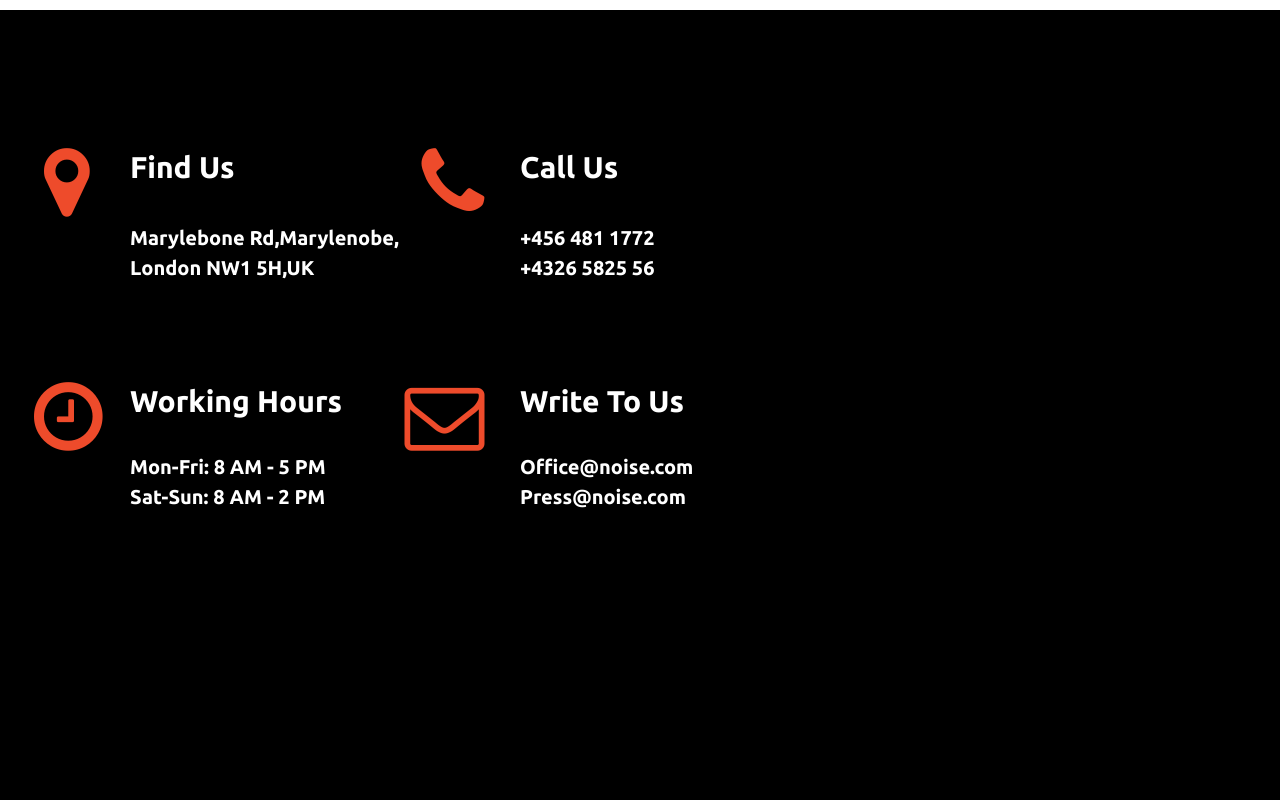
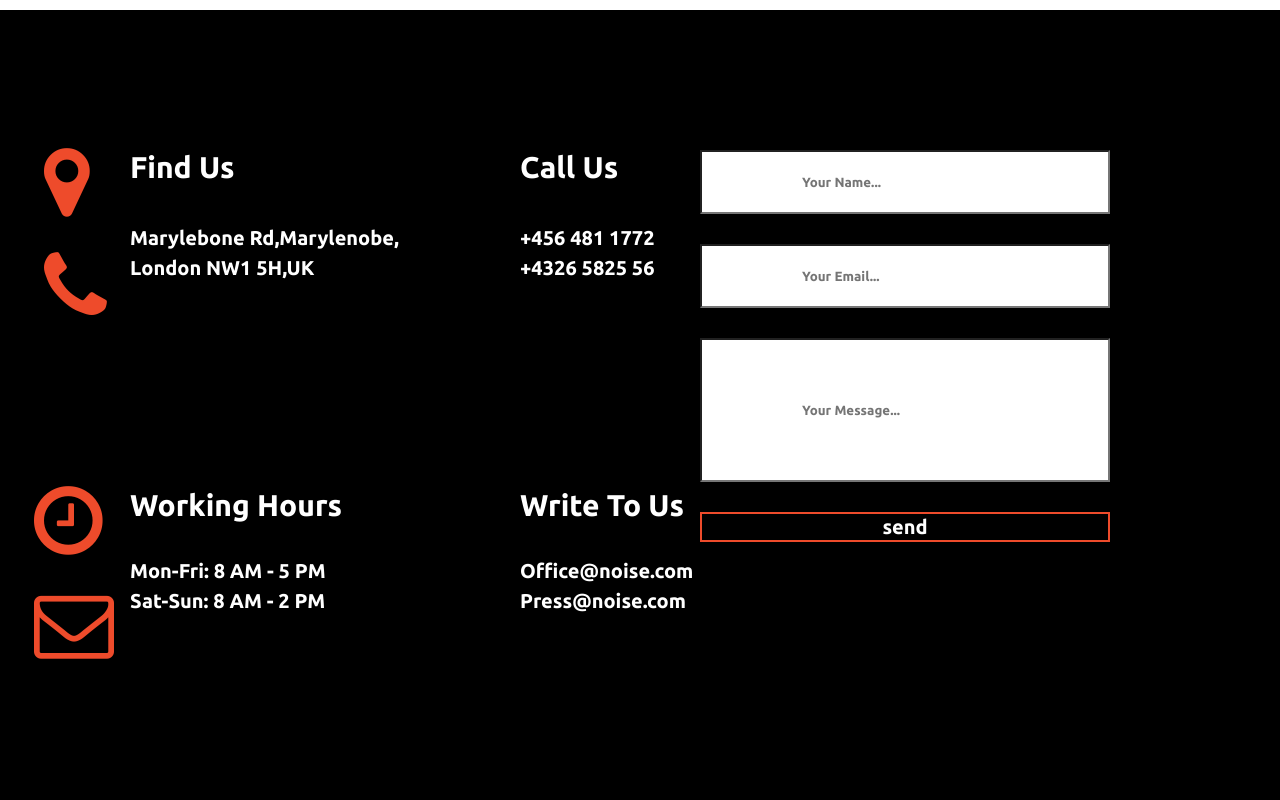
Before and after one commit to sohamrasam/final, a plain HTML site: page index.html in a window 1280 px wide. Shown: the part 800-1600 px from the top of the page. Drawn offline with Linux system fonts and the light colour scheme.

Commit message:
Update index.html

```diff
--- a/index.html
+++ b/index.html
@@ -39,6 +39,14 @@
                 <h1><b>NOISE</b></h1>
             </div>
         </body>
+           <div class="contact-section">
+                    <form class="contact-form" action="index.html" method="POST">
+                        <input type="text" class="contacttext" placeholder="Your Name...">
+                        <input type="email" class="contactemail" placeholder="Your Email...">
+                        <input type="Message" class="contactmess" placeholder="Your Message...">
+                        <input type="submit" class="contact-form-btn" value="send">
+                    </form>
+                </div>
         <body style="background-image: black;">
             <div class="endpart">
                 <div class="contact">
```
